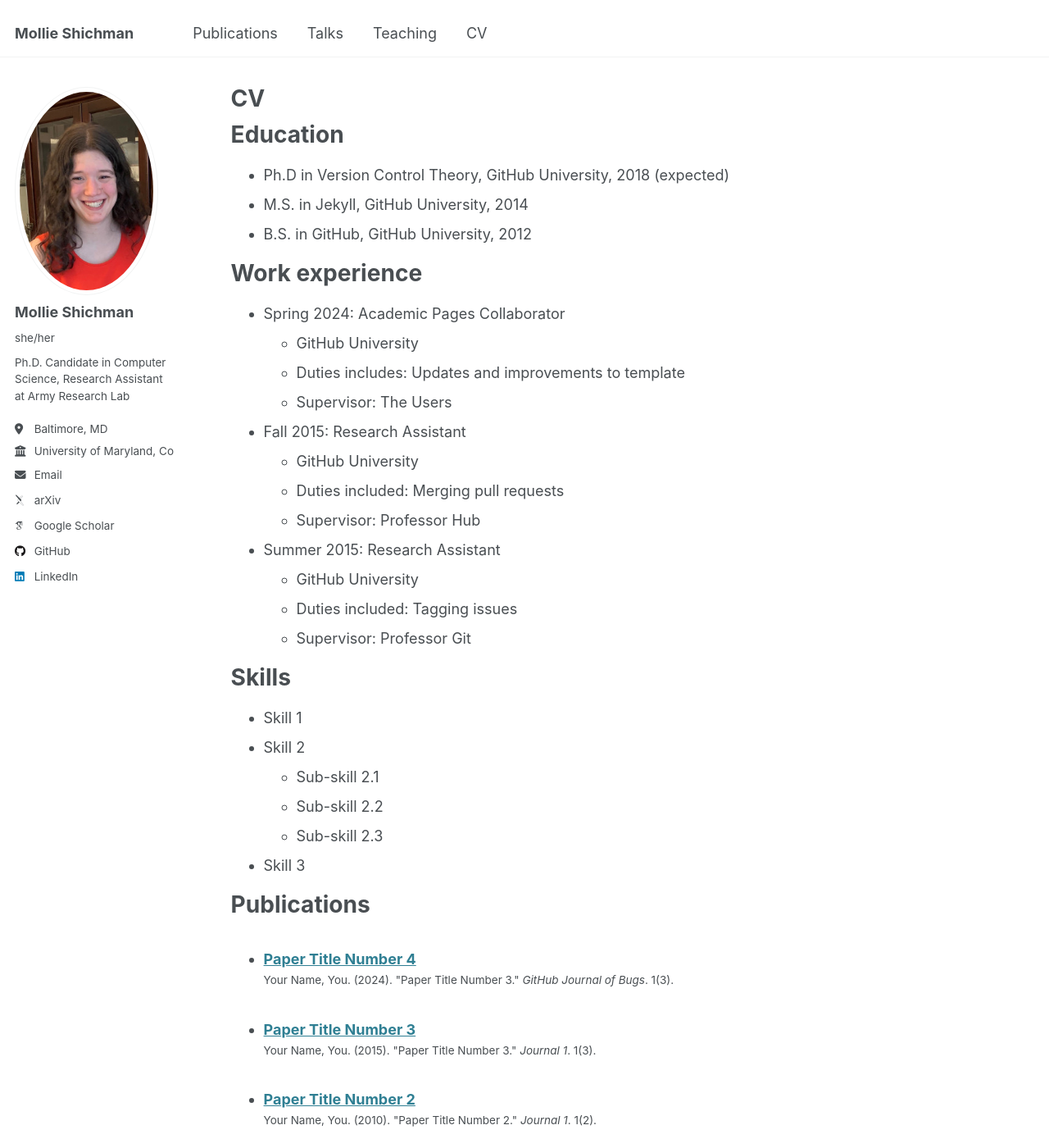
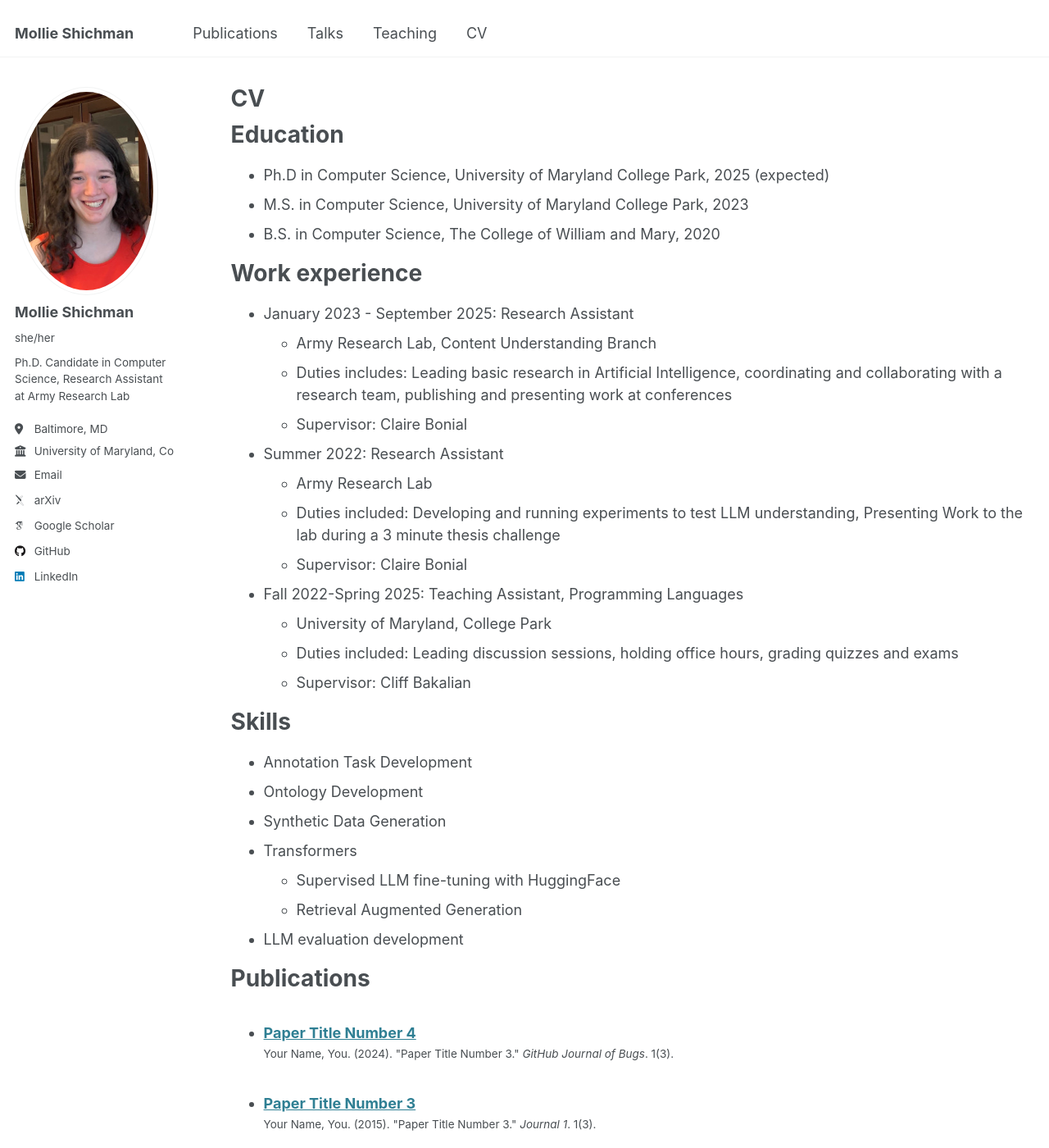
Before and after one commit to mshich1/mshich1.github.io, a Jekyll site: the page built from _pages/cv.md, in a window 1280 px wide and 1400 px high. Shown: the whole window at 82% size. Built offline with Jekyll 4.4.1, drawn with Linux system fonts in a browser that asks for light colours; some web fonts are replaced; some of the changed text lies outside the part shown.

Commit message:
Update cv.md

```diff
--- a/_pages/cv.md
+++ b/_pages/cv.md
@@ -11,35 +11,36 @@ redirect_from:
 
 Education
 ======
-* Ph.D in Version Control Theory, GitHub University, 2018 (expected)
-* M.S. in Jekyll, GitHub University, 2014
-* B.S. in GitHub, GitHub University, 2012
+* Ph.D in Computer Science, University of Maryland College Park, 2025 (expected)
+* M.S. in Computer Science, University of Maryland College Park, 2023
+* B.S. in Computer Science, The College of William and Mary, 2020
 
 Work experience
 ======
-* Spring 2024: Academic Pages Collaborator
-  * GitHub University
-  * Duties includes: Updates and improvements to template
-  * Supervisor: The Users
+* January 2023 - September 2025: Research Assistant
+  * Army Research Lab, Content Understanding Branch
+  * Duties includes: Leading basic research in Artificial Intelligence, coordinating and collaborating with a research team, publishing and presenting work at conferences
+  * Supervisor: Claire Bonial
 
-* Fall 2015: Research Assistant
-  * GitHub University
-  * Duties included: Merging pull requests
-  * Supervisor: Professor Hub
+* Summer 2022: Research Assistant
+  * Army Research Lab
+  * Duties included: Developing and running experiments to test LLM understanding, Presenting Work to the lab during a 3 minute thesis challenge
+  * Supervisor: Claire Bonial
 
-* Summer 2015: Research Assistant
-  * GitHub University
-  * Duties included: Tagging issues
-  * Supervisor: Professor Git
+* Fall 2022-Spring 2025: Teaching Assistant, Programming Languages
+  * University of Maryland, College Park
+  * Duties included: Leading discussion sessions, holding office hours, grading quizzes and exams
+  * Supervisor: Cliff Bakalian
 
 Skills
 ======
-* Skill 1
-* Skill 2
-  * Sub-skill 2.1
-  * Sub-skill 2.2
-  * Sub-skill 2.3
-* Skill 3
+* Annotation Task Development
+* Ontology Development
+* Synthetic Data Generation
+* Transformers
+  * Supervised LLM fine-tuning with HuggingFace
+  * Retrieval Augmented Generation
+* LLM evaluation development
 
 Publications
 ======
```
Also changed, not shown: other parts of _pages/cv.md (+0 -4 lines).
